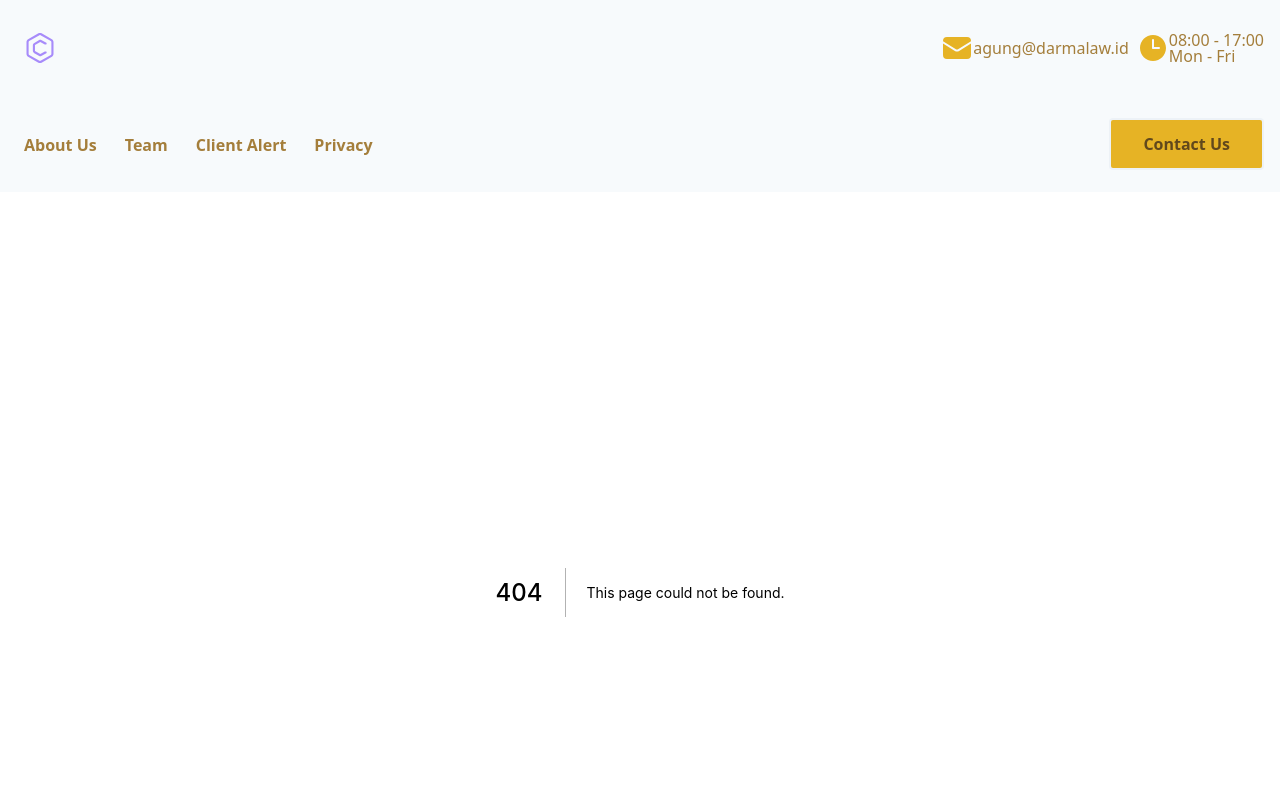
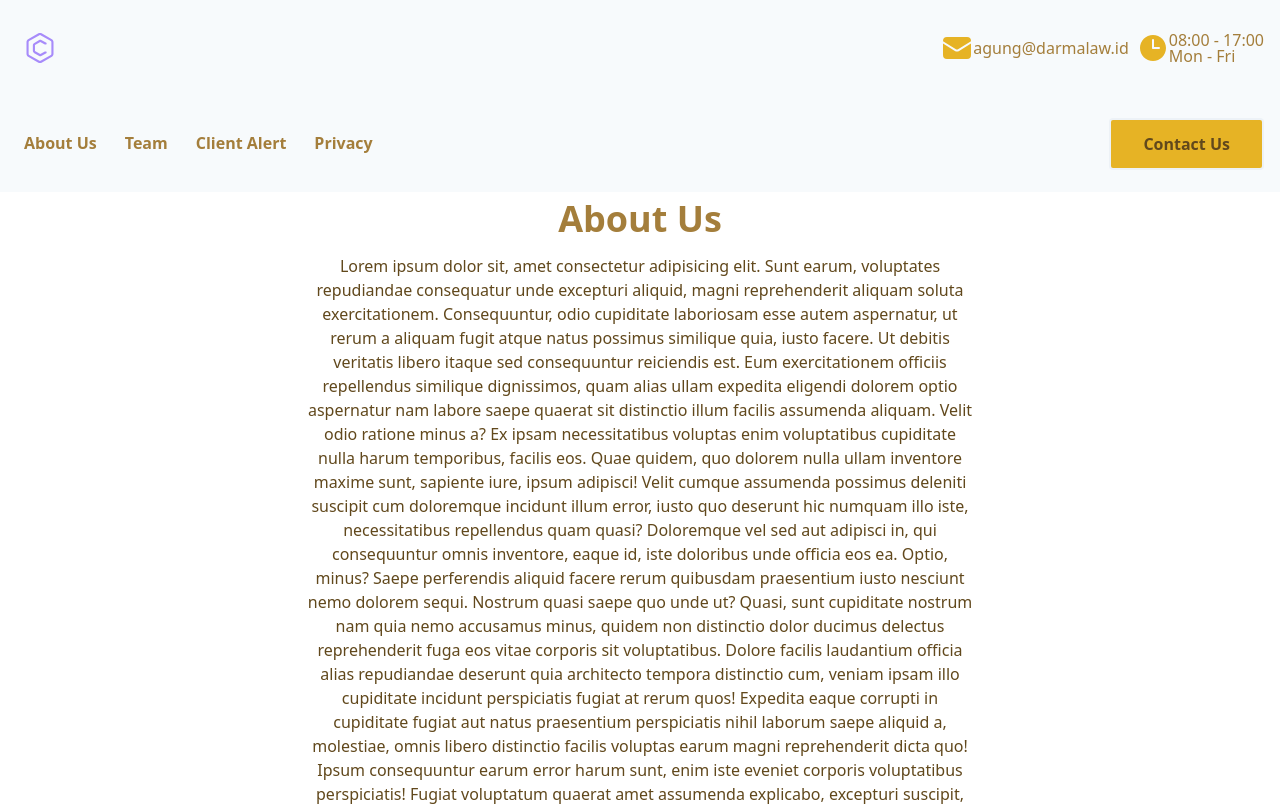
Before and after one commit to MirzaChilman/darmalaw, a Next.js app: page /about-us in a window 1280 px wide. Before the commit this address had no page. Shown: the top 806 px of the page. Built offline with nearby package versions, Linux system fonts and the light colour scheme.

Commit message:
adding about us and clietn alert page

```diff
--- a/src/components/Header/HeaderBottom.tsx
+++ b/src/components/Header/HeaderBottom.tsx
@@ -1,3 +1,6 @@
+import Link from "next/link";
+import { useRouter } from "next/router";
+
 const HamburgerMenu = () => {
   return (
     <button className="p-4 lg:hidden">
@@ -20,47 +23,45 @@ const HamburgerMenu = () => {
 };
 const Links = [
   {
-    url: '/',
+    url: '/about-us',
     title: 'About Us',
-    isActive: false,
   },
   {
-    url: '/',
+    url: '/team',
     title: 'Team',
-    isActive: false,
   },
   {
-    url: '/',
+    url: '/client-alert',
     title: 'Client Alert',
-    isActive: false,
   },
   {
-    url: '/',
+    url: '/privacy',
     title: 'Privacy',
-    isActive: true,
   },
 ];
 
 const HeaderBottom = () => {
-  const textColor = 'text-accent-secondary'
+  const router = useRouter()
   return (
-    <header className={`bg-gray-100 p-4 ${textColor}`}>
+    <header className={`bg-gray-100 p-4 text-accent-secondary`}>
       <div className="container mx-auto flex h-16 justify-between">
         <div className="flex">
-          <ul className="hidden items-stretch space-x-3 lg:flex">
+          <ul className="hidden items-center  space-x-3 lg:flex">
             {Links.map((link) => {
+              const isActive = router.pathname.includes(link.url)
+
               return (
-                <li className="flex " key={link.title + link.url}>
-                  <a
+                <li className={`flex  font-bold  items-center  border-b-2 text-accent-secondary border-transparent px-2 ${
+                  isActive ? 'border-accent-primary border-b-2 text-accent-primary' : ''
+                }`} key={link.title + link.url}>
+                  <Link
                     rel="noopener noreferrer"
-                    href="#"
+                    href={link.url}
                     // eslint-disable-next-line tailwindcss/no-contradicting-classname
-                    className={`-mb-1 font-bold flex items-center  border-b-2 ${textColor} border-transparent px-2 ${
-                      link.isActive && 'border-accent-primary text-accent-primary'
-                    }`}
+
                   >
                     {link.title}
-                  </a>
+                  </Link>
                 </li>
               );
             })}
--- /dev/null
+++ b/src/pages/about-us/index.tsx
@@ -0,0 +1,70 @@
+const AboutUs = () => {
+  return (
+    <section className="mx-auto max-w-2xl text-center">
+      <h1 className="mb-2 text-4xl font-bold text-accent-secondary">
+        About Us
+      </h1>
+      <p className="text-accent-primary">
+        Lorem ipsum dolor sit, amet consectetur adipisicing elit. Sunt earum,
+        voluptates repudiandae consequatur unde excepturi aliquid, magni
+        reprehenderit aliquam soluta exercitationem. Consequuntur, odio
+        cupiditate laboriosam esse autem aspernatur, ut rerum a aliquam fugit
+        atque natus possimus similique quia, iusto facere. Ut debitis veritatis
+        libero itaque sed consequuntur reiciendis est. Eum exercitationem
+        officiis repellendus similique dignissimos, quam alias ullam expedita
+        eligendi dolorem optio aspernatur nam labore saepe quaerat sit
+        distinctio illum facilis assumenda aliquam. Velit odio ratione minus a?
+        Ex ipsam necessitatibus voluptas enim voluptatibus cupiditate nulla
+        harum temporibus, facilis eos. Quae quidem, quo dolorem nulla ullam
+        inventore maxime sunt, sapiente iure, ipsum adipisci! Velit cumque
+        assumenda possimus deleniti suscipit cum doloremque incidunt illum
+        error, iusto quo deserunt hic numquam illo iste, necessitatibus
+        repellendus quam quasi? Doloremque vel sed aut adipisci in, qui
+        consequuntur omnis inventore, eaque id, iste doloribus unde officia eos
+        ea. Optio, minus? Saepe perferendis aliquid facere rerum quibusdam
+        praesentium iusto nesciunt nemo dolorem sequi. Nostrum quasi saepe quo
+        unde ut? Quasi, sunt cupiditate nostrum nam quia nemo accusamus minus,
+        quidem non distinctio dolor ducimus delectus reprehenderit fuga eos
+        vitae corporis sit voluptatibus. Dolore facilis laudantium officia alias
+        repudiandae deserunt quia architecto tempora distinctio cum, veniam
+        ipsam illo cupiditate incidunt perspiciatis fugiat at rerum quos!
+        Expedita eaque corrupti in cupiditate fugiat aut natus praesentium
+        perspiciatis nihil laborum saepe aliquid a, molestiae, omnis libero
+        distinctio facilis voluptas earum magni reprehenderit dicta quo! Ipsum
+        consequuntur earum error harum sunt, enim iste eveniet corporis
+        voluptatibus perspiciatis! Fugiat voluptatum quaerat amet assumenda
+        explicabo, excepturi suscipit, labore, sit corrupti odio officia.
+        Tempora temporibus in autem necessitatibus? Modi quisquam corrupti nulla
+        officiis optio eaque consequuntur, soluta dolorum similique reiciendis
+        eos, accusantium nam porro obcaecati excepturi nihil. Ipsa suscipit
+        nihil reiciendis illum deserunt asperiores iste quaerat accusamus,
+        corrupti dolorum nulla ducimus eaque magnam similique qui fugit debitis
+        voluptas hic laborum! Molestiae molestias voluptate praesentium, id
+        obcaecati quis ipsa libero corrupti eius nesciunt eaque exercitationem
+        expedita alias mollitia suscipit voluptatem fugit sit error architecto.
+        Magni quaerat, praesentium quod earum maiores dolore, recusandae ut
+        tempore iusto eveniet et, consequatur cupiditate accusantium
+        exercitationem provident harum ullam! Perferendis, placeat alias
+        asperiores, nostrum voluptates earum obcaecati laborum consequuntur,
+        necessitatibus consequatur quisquam! Quam natus itaque blanditiis
+        excepturi. At vel quos aperiam repudiandae officia quis id inventore
+        culpa suscipit illum, placeat aliquam a, adipisci quia rem expedita
+        facilis perspiciatis reprehenderit fugiat eligendi animi consequatur,
+        pariatur amet. Pariatur saepe veritatis quaerat dicta adipisci laborum
+        nemo quidem quasi quam excepturi voluptas sapiente tenetur cupiditate
+        eius, molestias necessitatibus? Asperiores dolores ipsam harum, optio
+        ducimus, eaque rem soluta explicabo veniam sint hic perspiciatis omnis
+        corporis cumque neque ad vero. Corrupti, laboriosam architecto commodi
+        numquam quos in eos nobis cupiditate sapiente officia accusamus
+        explicabo, repellat natus maiores tempore sequi quisquam autem dolores,
+        illo provident quo voluptates facilis? Quis architecto, voluptatibus
+        eius excepturi, eos dolor at, quasi enim ex beatae illo. Itaque,
+        mollitia. Rem voluptas aperiam fugit veniam! Totam sit cumque animi
+        aliquid debitis vero facilis ullam blanditiis tempore aspernatur! Ea
+        odio asperiores fugit dolores quos, aut adipisci.
+      </p>
+    </section>
+  );
+};
+
+export default AboutUs;
--- /dev/null
+++ b/src/pages/client-alert/index.tsx
@@ -0,0 +1,69 @@
+import Link from 'next/link';
+
+const Blogs = [
+  {
+    date: ' 13 Jul 2020',
+    title: 'Diving to the deep',
+    description:
+      'Sed ut perspiciatis unde omnis iste natus error sit sed quia consequuntur magni voluptatem doloremque.',
+    image:
+      'https://images.pexels.com/photos/932638/pexels-photo-932638.jpeg?auto=compress&amp;cs=tinysrgb&amp;dpr=3&amp;h=750&amp;w=1260',
+    url: '/',
+  },
+  {
+    date: '4 NOV 2020',
+    title: 'Conquer the World',
+    description:
+      'Sed ut perspiciatis unde omnis iste natus error sit sed quia consequuntur magni voluptatem doloremque.',
+    image:
+      'https://images.pexels.com/photos/1576937/pexels-photo-1576937.jpeg?auto=compress&amp;cs=tinysrgb&amp;dpr=2&amp;w=500',
+    url: '/',
+  },
+  {
+    date: '28 DEC 2020',
+    title: 'Explore the beautiful',
+    description:
+      'Sed ut perspiciatis unde omnis iste natus error sit sed quia consequuntur magni voluptatem doloremque.',
+    image:
+      'https://images.pexels.com/photos/2123755/pexels-photo-2123755.jpeg?auto=compress&amp;cs=tinysrgb&amp;dpr=2&amp;h=750&amp;w=1260',
+    url: '/',
+  },
+];
+
+const ClientAlert = () => {
+  return (
+    <section className="mx-auto px-4 py-16  sm:max-w-xl md:max-w-full md:px-24 lg:max-w-screen-xl lg:px-8 lg:py-20">
+      <div className="grid gap-5 sm:mx-auto sm:max-w-sm lg:max-w-full lg:grid-cols-3">
+        {Blogs.map((blog) => {
+          return (
+            <div
+              key={blog.title + blog.description}
+              className="overflow-hidden rounded bg-white transition-shadow duration-300"
+            >
+              <a href={blog.url} aria-label="Article">
+                <img
+                  src={blog.image}
+                  className="h-64 w-full rounded object-cover"
+                  alt=""
+                />
+              </a>
+              <div className="py-5">
+                <p className="mb-2 text-xs font-semibold uppercase text-accent-tertiary">
+                  {blog.date}
+                </p>
+                <div className="mb-3 inline-block text-accent-secondary transition-colors duration-200 hover:text-accent-secondary">
+                  <Link href="/" aria-label="Article">
+                    <p className="text-2xl font-bold leading-5">{blog.title}</p>
+                  </Link>
+                </div>
+                <p className="mb-4 text-accent-primary">{blog.description}</p>
+              </div>
+            </div>
+          );
+        })}
+      </div>
+    </section>
+  );
+};
+
+export default ClientAlert;
--- a/src/pages/team/index.tsx
+++ b/src/pages/team/index.tsx
@@ -141,35 +141,36 @@ export default function Team() {
 
   const handleClick = (type: string) => {
     const isSenior = type === 'senior';
-    console.log('isSenior', isSenior);
     setShowAssociate(isSenior);
   };
 
+  const iconColor = "#BF9742"
+
   return (
-    <div className="bg-white">
+    <div className="bg-white text-accent-secondary">
       <div className="mx-auto max-w-7xl py-12 px-4 sm:px-6 lg:px-8 lg:py-24">
         <div className="space-y-12">
           <div className="mx-auto space-y-5 sm:space-y-4 md:max-w-xl lg:max-w-3xl xl:max-w-none">
             <h2 className="text-center text-3xl font-bold tracking-tight sm:text-4xl">
               Our Team
             </h2>
-            <p className="text-center text-xl text-gray-500">
+            <p className="text-center text-xl text-accent-primary">
               Odio nisi, lectus dis nulla. Ultrices maecenas vitae rutrum dolor
               ultricies donec risus sodales. Tempus quis et.
             </p>
           </div>
           <div className="flex gap-8">
             <p
-              className={`text-gray-600 hover:cursor-pointer ${
-                showAssociate ? 'border-b-2 border-gray-600' : ''
+              className={`text-accent-primary hover:cursor-pointer ${
+                showAssociate ? 'border-b-2 border-accent-primary' : ''
               }`}
               onClick={() => handleClick('senior')}
             >
               Senior
             </p>
             <p
-              className={`text-gray-600 hover:cursor-pointer ${
-                !showAssociate ? 'border-b-2 border-gray-600' : ''
+              className={`text-accent-primary hover:cursor-pointer ${
+                !showAssociate ? 'border-b-2 border-accent-primary' : ''
               }`}
               onClick={() => handleClick('associate')}
             >
@@ -195,19 +196,19 @@ export default function Team() {
                     <div className="space-y-2">
                       <div className="space-y-1 text-lg font-medium leading-6">
                         <h3>{person.name}</h3>
-                        <p className="text-indigo-600">{person.role}</p>
+                        <p className="text-accent-alternate">{person.role}</p>
                       </div>
                       <ul role="list" className="flex space-x-5">
                         <li>
                           <a
                             href={person.twitterUrl}
-                            className="text-gray-400 hover:text-gray-500"
+                            className="text-gray-400 hover:text-accent-primary"
                           >
                             <span className="sr-only">Twitter</span>
                             <svg
                               className="h-5 w-5"
                               aria-hidden="true"
-                              fill="currentColor"
+                              fill={iconColor}
                               viewBox="0 0 20 20"
                             >
                               <path d="M6.29 18.251c7.547 0 11.675-6.253 11.675-11.675 0-.178 0-.355-.012-.53A8.348 8.348 0 0020 3.92a8.19 8.19 0 01-2.357.646 4.118 4.118 0 001.804-2.27 8.224 8.224 0 01-2.605.996 4.107 4.107 0 00-6.993 3.743 11.65 11.65 0 01-8.457-4.287 4.106 4.106 0 001.27 5.477A4.073 4.073 0 01.8 7.713v.052a4.105 4.105 0 003.292 4.022 4.095 4.095 0 01-1.853.07 4.108 4.108 0 003.834 2.85A8.233 8.233 0 010 16.407a11.616 11.616 0 006.29 1.84" />
@@ -217,13 +218,13 @@ export default function Team() {
                         <li>
                           <a
                             href={person.linkedinUrl}
-                            className="text-gray-400 hover:text-gray-500"
+                            className="text-gray-400 hover:text-accent-primary"
                           >
                             <span className="sr-only">LinkedIn</span>
                             <svg
                               className="h-5 w-5"
                               aria-hidden="true"
-                              fill="currentColor"
+                              fill={iconColor}
                               viewBox="0 0 20 20"
                             >
                               <path
@@ -254,19 +255,19 @@ export default function Team() {
                     <div className="space-y-2">
                       <div className="space-y-1 text-lg font-medium leading-6">
                         <h3>{person.name}</h3>
-                        <p className="text-indigo-600">{person.role}</p>
+                        <p className="text-accent-alternate">{person.role}</p>
                       </div>
                       <ul role="list" className="flex space-x-5">
                         <li>
                           <a
                             href={person.twitterUrl}
-                            className="text-gray-400 hover:text-gray-500"
+                            className="text-gray-400 hover:text-accent-primary"
                           >
                             <span className="sr-only">Twitter</span>
                             <svg
                               className="h-5 w-5"
                               aria-hidden="true"
-                              fill="currentColor"
+                              fill={iconColor}
                               viewBox="0 0 20 20"
                             >
                               <path d="M6.29 18.251c7.547 0 11.675-6.253 11.675-11.675 0-.178 0-.355-.012-.53A8.348 8.348 0 0020 3.92a8.19 8.19 0 01-2.357.646 4.118 4.118 0 001.804-2.27 8.224 8.224 0 01-2.605.996 4.107 4.107 0 00-6.993 3.743 11.65 11.65 0 01-8.457-4.287 4.106 4.106 0 001.27 5.477A4.073 4.073 0 01.8 7.713v.052a4.105 4.105 0 003.292 4.022 4.095 4.095 0 01-1.853.07 4.108 4.108 0 003.834 2.85A8.233 8.233 0 010 16.407a11.616 11.616 0 006.29 1.84" />
@@ -276,13 +277,13 @@ export default function Team() {
                         <li>
                           <a
                             href={person.linkedinUrl}
-                            className="text-gray-400 hover:text-gray-500"
+                            className="text-gray-400 hover:text-accent-primary"
                           >
                             <span className="sr-only">LinkedIn</span>
                             <svg
                               className="h-5 w-5"
                               aria-hidden="true"
-                              fill="currentColor"
+                              fill={iconColor}
                               viewBox="0 0 20 20"
                             >
                               <path
--- a/src/styles/global.css
+++ b/src/styles/global.css
@@ -1,9 +1,7 @@
 @tailwind base;
-
-a {
-  @apply text-blue-700;
+a{
+  @apply border-b-2 border-transparent mb-[-2px]
 }
-
 a:hover {
   @apply border-b-2 border-accent-primary;
 }
```
